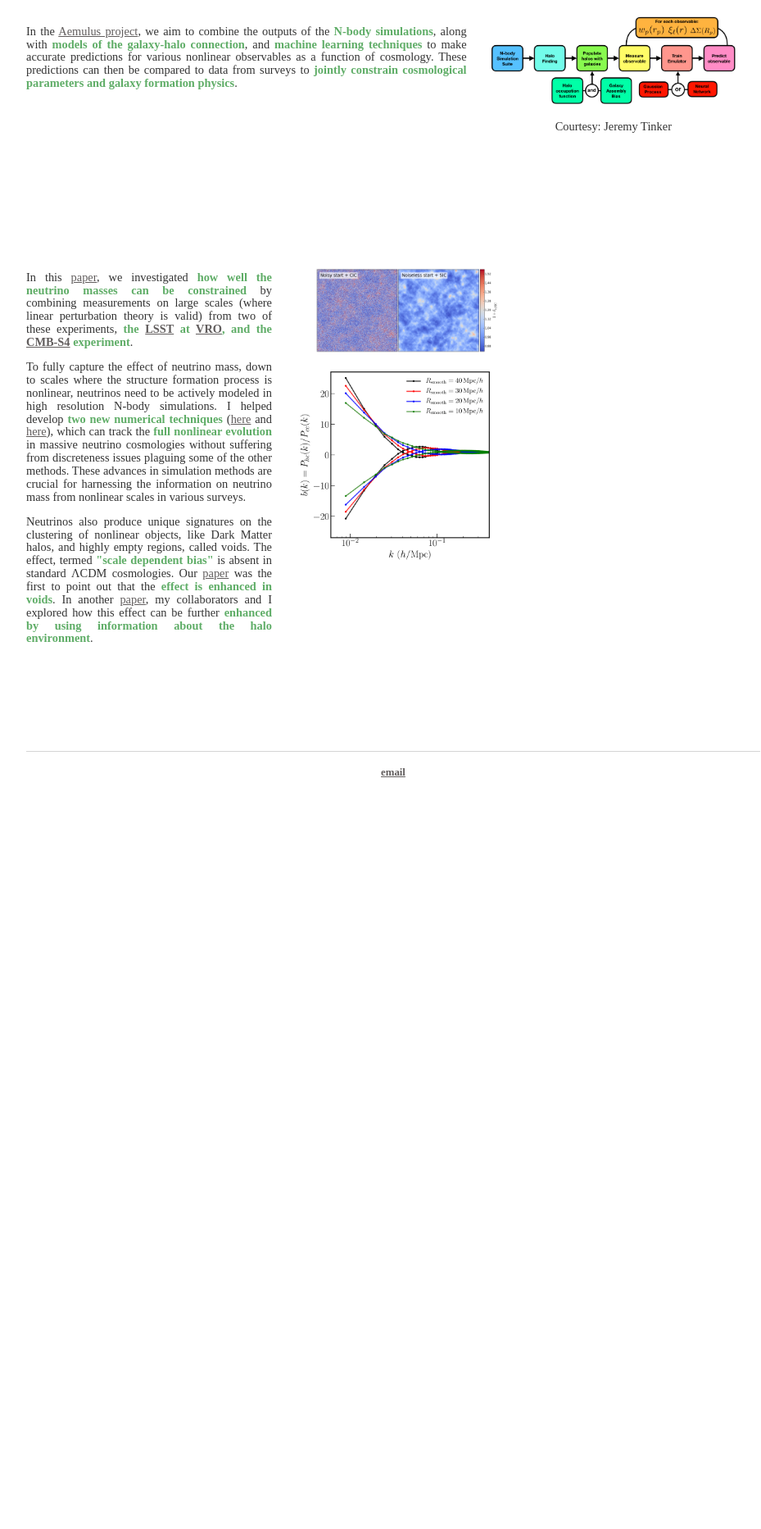
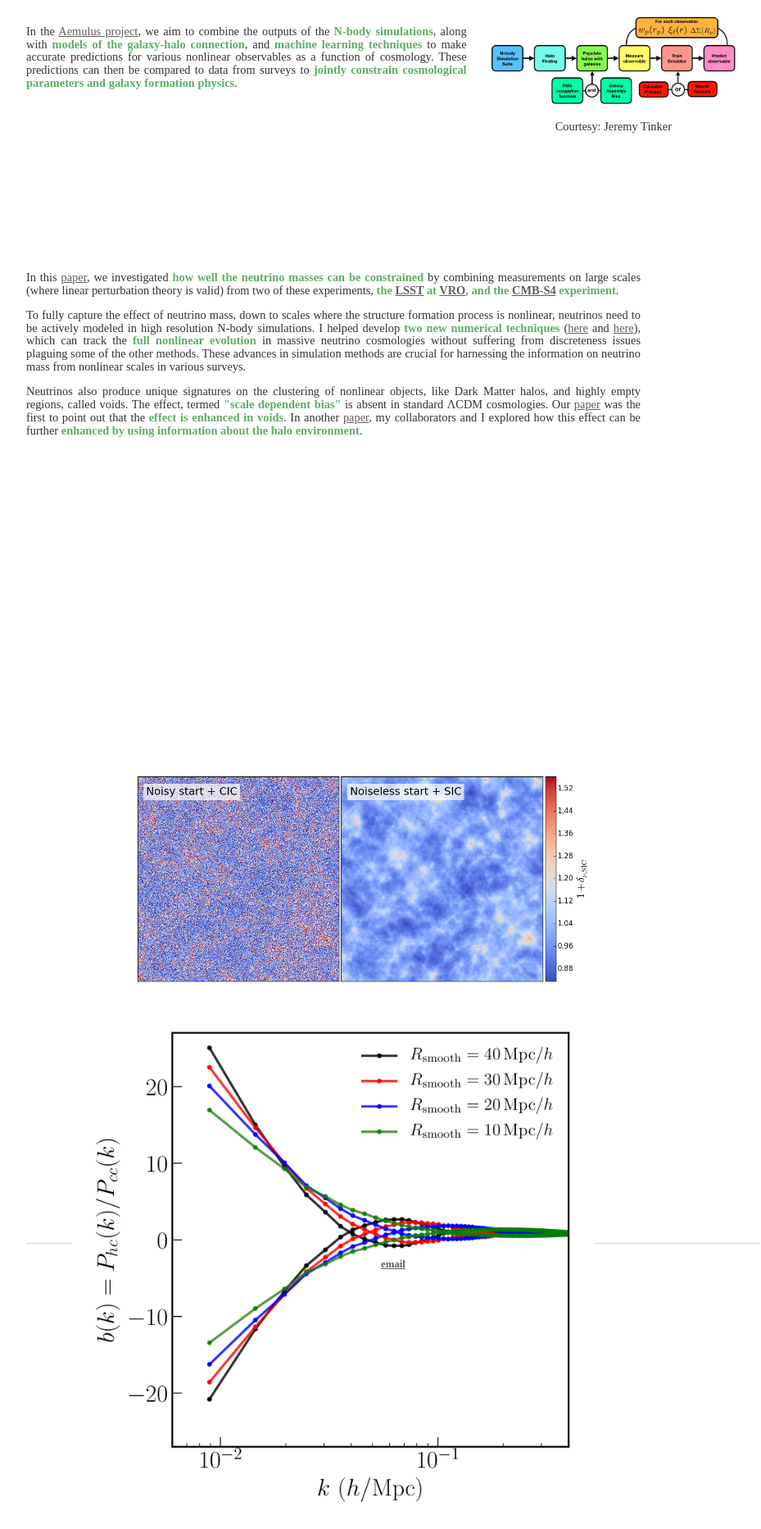
Before and after one commit to arkabanerjee/arkabanerjee.github.io, a Jekyll site: the page built from research/index.html, in a window 1280 px wide. Shown: the part 2348-4213 px from the top of the page at 82% size, without its empty margins (160-1089 px from the left). Built offline with Jekyll 4.4.1, drawn with Linux system fonts in a browser that asks for light colours; before the commit the page ends 3362 px from its top, so only the background shows below that.

Commit message:
Check height

```diff
--- a/css/main.css
+++ b/css/main.css
@@ -72,4 +72,5 @@ color:rgb(95, 173, 103);
 
 .box {
     display: flex;
+    flex-wrap: wrap;
   }
--- a/research/index.html
+++ b/research/index.html
@@ -55,12 +55,12 @@ title: Arka Banerjee's Research
     </div>
 </div><!-- /.blurb -->
 <div class="box">
-    <div style="width: 300px;  height: 600px; float: left; overflow: auto;">
+    <div style="width: 750px;  height: 600px;">
         <p align=”justify”>In this <a href="https://arxiv.org/abs/1612.07126">paper</a>, we investigated <b>how well the neutrino masses can be constrained</b> by combining measurements on large scales (where linear perturbation theory is valid) from two of these experiments, <b>the <a href="https://www.lsst.org/about">LSST</a> at <a href="https://www.vro.org/">VRO</a>, and the <a href="CMB-S4">CMB-S4</a> experiment</b>.</p>
         <p align=”justify”>To fully capture the effect of neutrino mass, down to scales where the structure formation process is nonlinear, neutrinos need to be actively modeled in high resolution N-body simulations. I helped develop <b>two new numerical techniques</b> (<a href="https://arxiv.org/abs/1606.06167">here</a> and <a href="https://arxiv.org/abs/1801.03906">here</a>), which can track the <b>full nonlinear evolution</b> in massive neutrino cosmologies without suffering from discreteness issues plaguing some of the other methods. These advances in simulation methods are crucial for harnessing the information on neutrino mass from nonlinear scales in various surveys.</p>
         <p align=”justify”>Neutrinos also produce unique signatures on the clustering of nonlinear objects, like Dark Matter halos, and highly empty regions, called voids. The effect, termed <b>"scale dependent bias"</b> is absent in standard ΛCDM cosmologies. Our <a href="https://arxiv.org/abs/1606.06167">paper</a> was the first to point out that the <b>effect is enhanced in voids</b>. In another <a href="https://arxiv.org/abs/1907.06598">paper</a>, my collaborators and I explored how this effect can be further <b>enhanced by using information about the halo environment</b>.</p>
    </div>
-   <div style="width: 300px;; height: 600px;">
+   <div style="width: 750px; height: 600px;">
        <img src="pic_vs_sic.png" class="center">
        <img src="Final_split.png" class="center" >
    </div>
```
